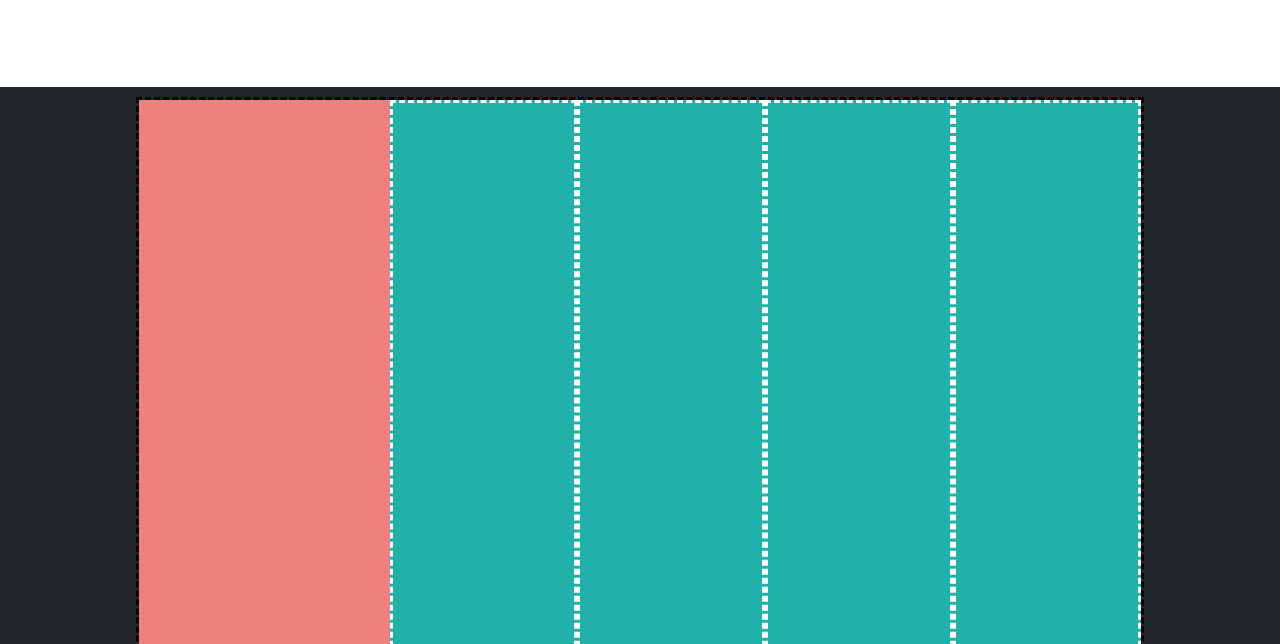
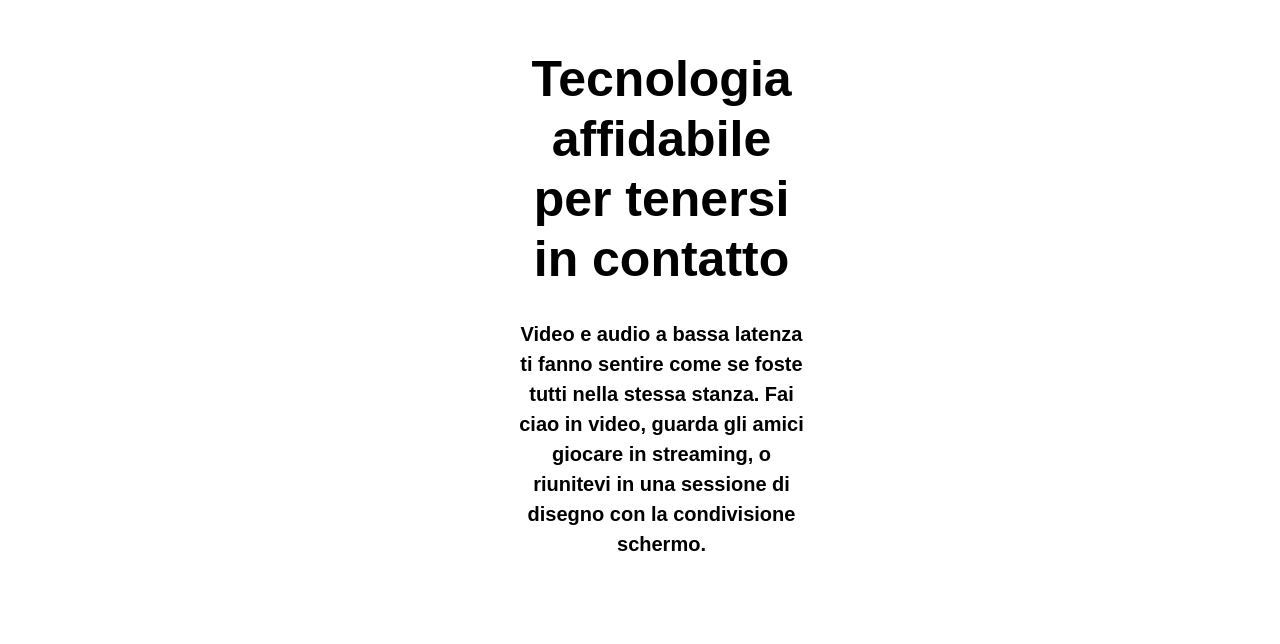
Before and after one commit to GiacomoSeveri/htmlcss-discord, a plain HTML site: page index.html in a window 1280 px wide. Shown: the part 3916-4560 px from the top of the page. Drawn offline with Linux system fonts and the light colour scheme.

Commit message:
problemi

```diff
--- a/css/style.css
+++ b/css/style.css
@@ -26,6 +26,11 @@ header {
 .item-img  img {
     width: 800px;
 }
+
+.last-section-img  img {
+    width: 1000px;
+}
+
 
 .navigation {
     margin: 20px;
@@ -177,13 +182,30 @@ line-height: 30px;
     align-self: flex-end;
 }
 
-.flast {
-    background-color: #228B22;
+.last-item-odd {
+    background-color: #fff;
+    display: flex;
+    justify-content: center;
+    align-items: center;
+    flex-direction: column;
+    padding: 100px;
+    padding-right: 185px;
+    margin: 0 auto;
+}
+
+.last-item-script {
     margin: 60px;
-    border: 2px dashed #000;
-    width: 79%;
-    height: 950px;
+    margin-left: 130px;
+    margin-right: 2px;
+    width: 35%;
+    height: 550px;
+    text-align: center;
 }
+
+.last-item-title {
+
+}
+
 
 .interaction {
     background-color: #23272A;
--- a/index.html
+++ b/index.html
@@ -68,9 +68,13 @@
             </div>
         </div>
 
-        <div class="item-odd">
-            <div class="laste-section-img">
-                <img src="" alt="">
+        <div class="last-item-odd">
+            <div class="last-item-script">
+                <h1 class="title last-item-title">Tecnologia affidabile per tenersi in contatto</h1>
+                <p class="last-item-Description description">Video e audio a bassa latenza ti fanno sentire come se foste tutti nella stessa stanza. Fai ciao in video, guarda gli amici giocare in streaming, o riunitevi in una sessione di disegno con la condivisione schermo.</p>
+            </div>
+            <div class="laste-item-img">
+                <img src="img/item4-big.svg" alt="Video Call">
             </div>
         </div>
 
```
